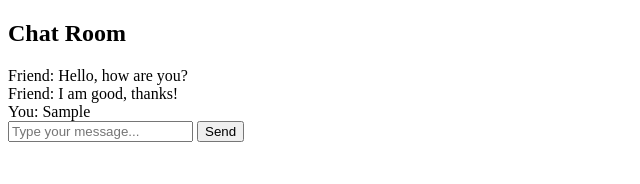
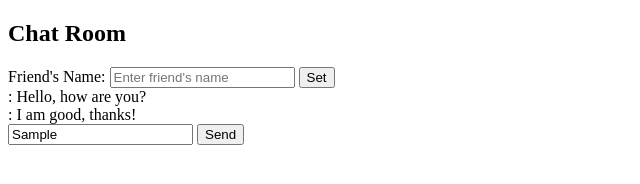
Before and after one commit to soham1680/chat, a plain HTML site: page index.html in a window 1280 px wide. Both pictures are taken after typing "Sample" into the empty fields and a click on the button "Send". Shown: the whole page, without its empty margins (0-640 px from the left). Drawn offline with Linux system fonts and the light colour scheme.

Commit message:
Update index.html

```diff
--- a/index.html
+++ b/index.html
@@ -14,6 +14,11 @@
             <div class="chat-header">
                 <h2>Chat Room</h2>
             </div>
+            <div class="friend-name">
+                <label for="friendInput">Friend's Name:</label>
+                <input type="text" id="friendInput" placeholder="Enter friend's name">
+                <button id="setFriendButton">Set</button>
+            </div>
             <div class="chat-messages" id="chat-messages">
                 <!-- Chat messages will be displayed here -->
             </div>
@@ -27,6 +32,9 @@
         const messageInput = document.getElementById('messageInput');
         const sendButton = document.getElementById('sendButton');
         const chatMessages = document.getElementById('chat-messages');
+        const friendInput = document.getElementById('friendInput');
+        const setFriendButton = document.getElementById('setFriendButton');
+        let friendName = '';
 
         // Function to append a new message to the chat window
         function appendMessage(sender, message) {
@@ -38,11 +46,17 @@
             chatMessages.scrollTop = chatMessages.scrollHeight;
         }
 
+        // Event listener for the set friend button
+        setFriendButton.addEventListener('click', () => {
+            friendName = friendInput.value.trim();
+            friendInput.value = '';
+        });
+
         // Event listener for the send button
         sendButton.addEventListener('click', () => {
             const message = messageInput.value.trim();
-            if (message) {
-                // Send the message to the server (you need to implement this)
+            if (message && friendName) {
+                // Send the message to the server with friendName (you need to implement this)
                 // For now, we'll just append the message to the chat window
                 appendMessage('You', message);
                 messageInput.value = '';
@@ -53,13 +67,13 @@
         // Replace this with your actual code for receiving messages
         setTimeout(() => {
             const friendMessage = 'Hello, how are you?';
-            appendMessage('Friend', friendMessage);
+            appendMessage(friendName, friendMessage);
         }, 2000);
 
         // Example: Simulate a friend's response
         setTimeout(() => {
             const responseMessage = 'I am good, thanks!';
-            appendMessage('Friend', responseMessage);
+            appendMessage(friendName, responseMessage);
         }, 4000);
     </script>
 </body>
```
